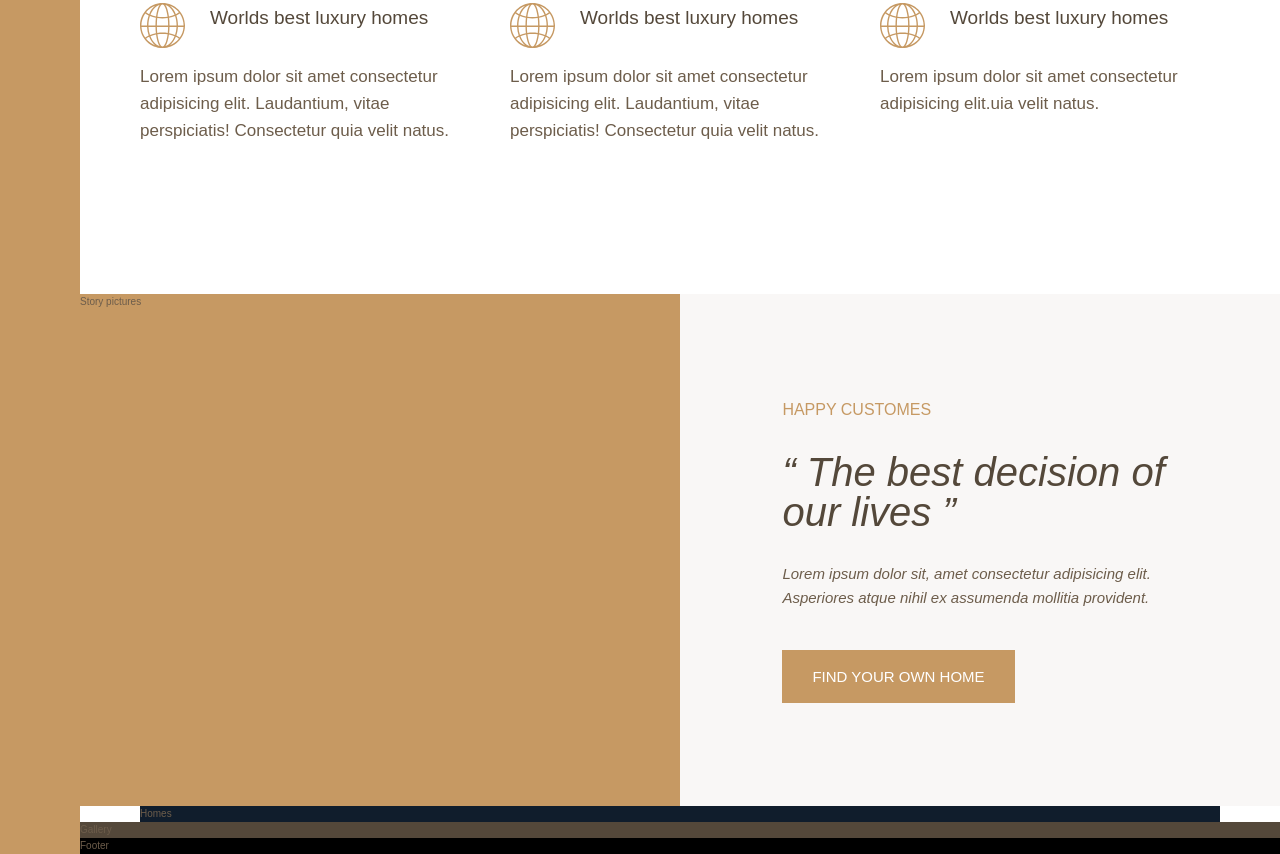
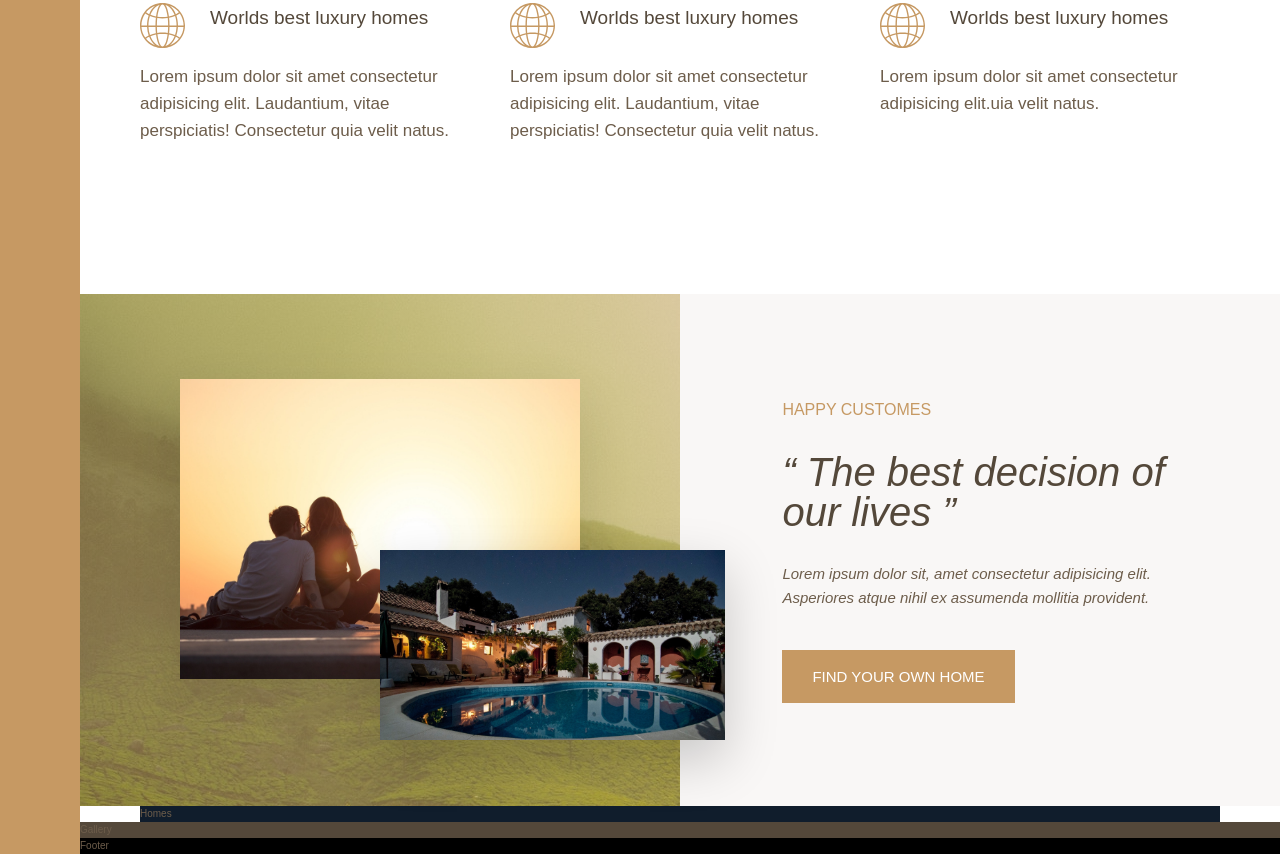
Before and after one commit to ShadmanShihab/House-Rental-Website, a website: page index.html in a window 1280 px wide. Shown: the part 959-1813 px from the top of the page. Drawn offline with Linux system fonts and the light colour scheme.

Commit message:
story pictures completed

```diff
--- a/index.html
+++ b/index.html
@@ -65,7 +65,8 @@
 
 
         <div class="story__pictures">
-            Story pictures
+            <img src="img/story-1.jpeg" alt="couple with new house" class="story__img--1">
+            <img src="img/story-2.jpeg" alt="new house" class="story__img--2">
         </div>
 
         <div class="story__content">
@@ -77,6 +78,8 @@
             <button class="btn">Find your own home</button>
         </div>
 
+
+
         <div class="homes">
             Homes
         </div>
@@ -84,6 +87,7 @@
         <div class="gallery">
             Gallery
         </div>
+
         <footer>
             Footer
         </footer>
--- a/sass/_story.scss
+++ b/sass/_story.scss
@@ -1,8 +1,32 @@
 .story{
     &__pictures{
-        background-color: $color-primary;
+        background-image: linear-gradient(rgba($color-primary, 0.5), rgba($color-primary, 0.5)) ,url(../img/back.jpg);
+        //background-color: $color-primary;
         grid-column: full-start / col-end 4;
+
+        display: grid;
+        grid-template-rows: repeat(6, 1fr);
+        grid-template-columns: repeat(6, 1fr);
+        align-items: ce;
     }
+
+    &__img--1{
+        width: 100%;
+        grid-row: 2 / 6 ;
+        grid-column: 2 / 6;
+        box-shadow: 0 2rem 5rem rgba(#000, 0.1);
+    }
+
+    &__img--2{
+        width: 115%;
+        grid-row: 4 / 6;
+        grid-column: 4 / 7;
+        z-index: 20;
+        box-shadow: 0 2rem 5rem rgba(#000, 0.2);
+    }
+
+
+
 
     &__content{
         background-color: $color-grey-light-1;
--- a/sass/_typography.scss
+++ b/sass/_typography.scss
@@ -52,4 +52,4 @@
 .mb-sm{ margin-bottom: 2rem; }
 .mb-md{ margin-bottom: 3rem; }
 .mb-lg{ margin-bottom: 4rem; }
-//.mb-hg{ margin-bottom: 8rem; }
+.mb-hg{ margin-bottom: 8rem; }
```
Also changed, not shown: css/style.css.
